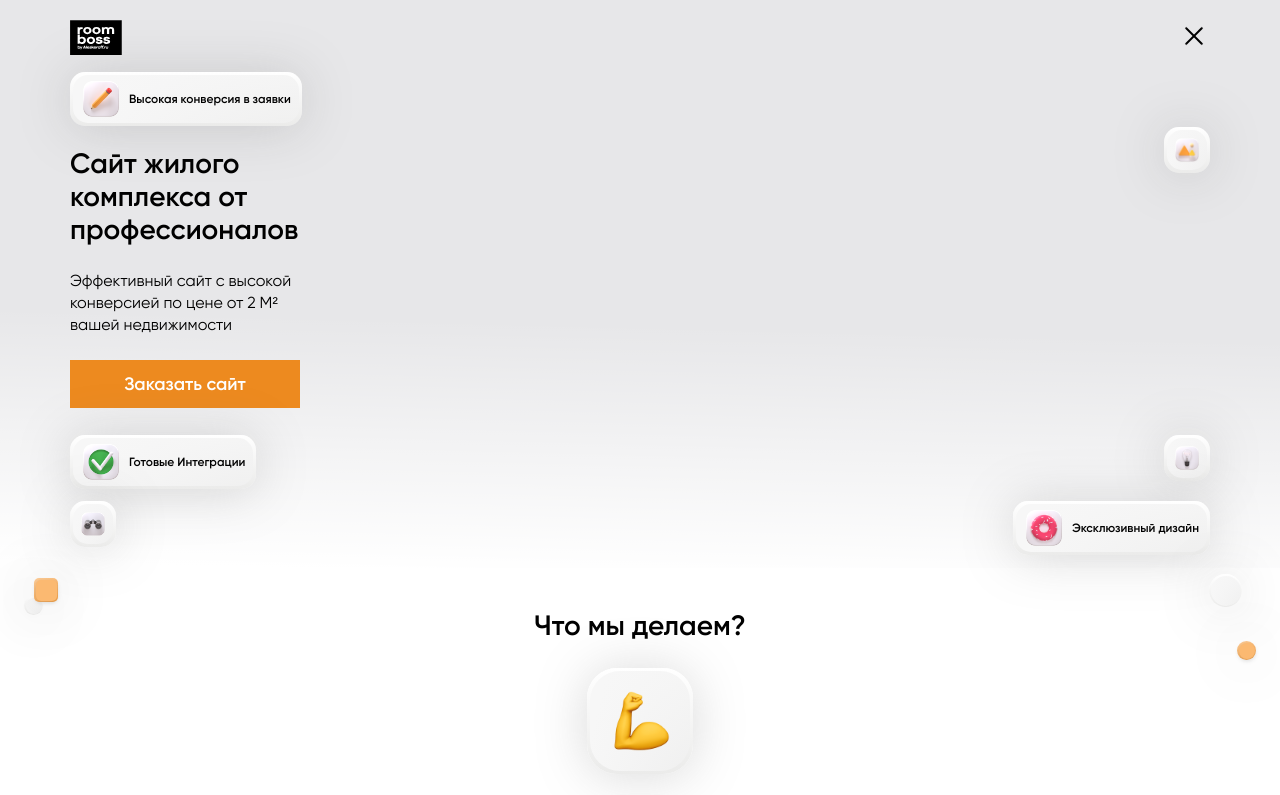
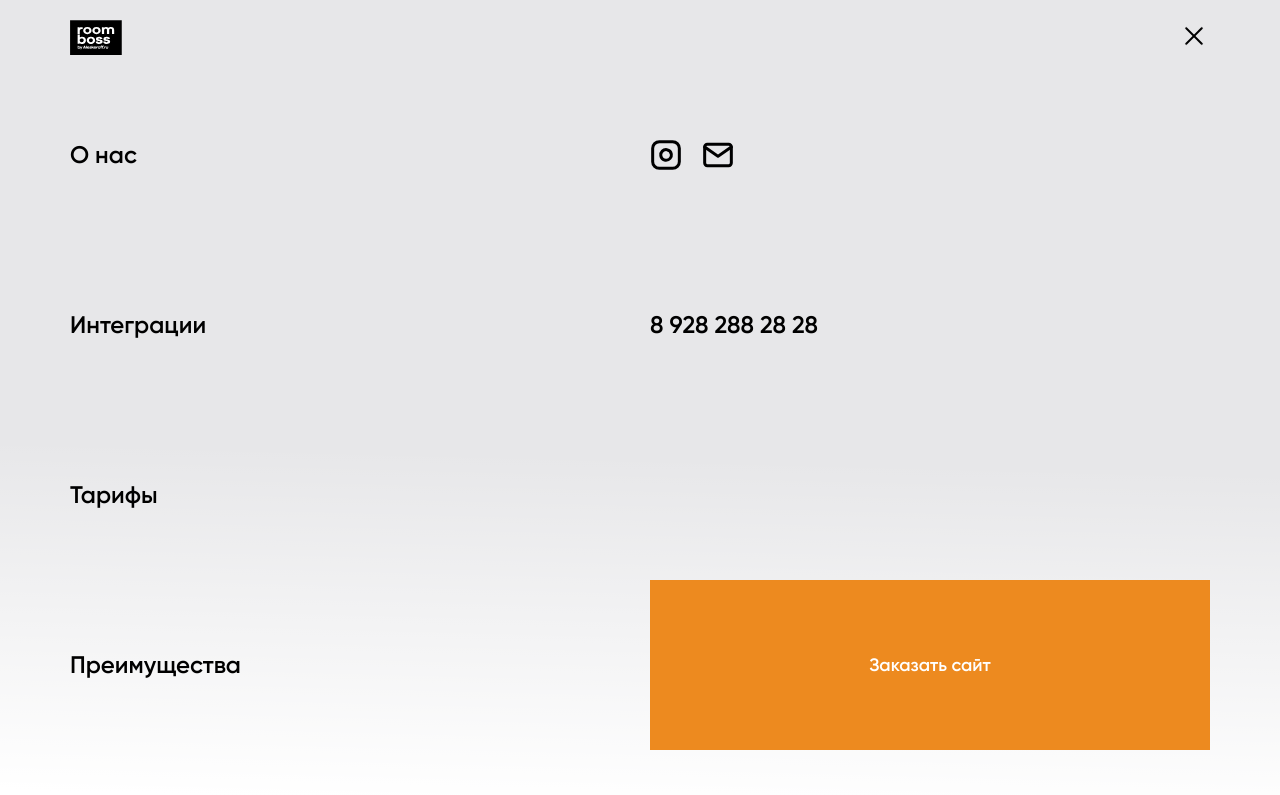
Before and after one commit to uiNoiSE/Room-Boss, a website built with webpack: page src/index.html in a window 1280 px wide. Both pictures are taken after a click on the element 1194 px from the left and 37 px from the top of the page. Shown: the top 795 px of the page. Built offline with nearby package versions, Linux system fonts and the light colour scheme; files whose address does not match are found by name; what inputmask would draw is missing.

Commit message:
menu final

```diff
--- a/src/index.html
+++ b/src/index.html
@@ -792,7 +792,9 @@
       </div>
     </footer>
 
-    <aside class="_active">
+    <aside class="">
+      <div class="container">
+
       <a href="#about">О нас</a>
       <a href="#integrations">Интеграции</a>
       <a href="#examples">Тарифы</a>
@@ -816,6 +818,8 @@
       <a class="button" href="javascript:void(0);" role="button">
         Заказать сайт
       </a>
+
+    </div>
     </aside>
 
   </div>
--- a/src/scss/burger.scss
+++ b/src/scss/burger.scss
@@ -112,21 +112,14 @@ aside {
 
   box-shadow: 0px 2.06089px 51.5222px rgba(128, 128, 128, 0.3);
 
-  a {
-    color: $c-black;
-    font-size: 24px;
-    font-weight: 600;
-    line-height: 34px;
-    text-align: center;
-    text-decoration: none;
+  .container {
+    @media ($m-xxs) and (orientation: landscape) {
+      padding-top: 70px;
+      padding-bottom: 50px;
 
-    &:not(:last-child) {
-      margin-bottom: 28px;
-    }
-  }
-
-  @media ($m-xxs) and (orientation: landscape) {
-    padding: 65px 40px 50px;
+      width: 100%;
+      height: 100%;
+      align-items: center;
       justify-items: flex-start;
 
       display: grid;
@@ -179,6 +172,20 @@ aside {
     }
   }
 
+  a {
+    color: $c-black;
+    font-size: 24px;
+    font-weight: 600;
+    line-height: 34px;
+    text-align: center;
+    text-decoration: none;
+
+    &:not(:last-child) {
+      margin-bottom: 28px;
+    }
+  }
+}
+
 ._active {
   right: 0%;
   opacity: 1;
```
Lines whose indentation alone changed are shown as unchanged.
